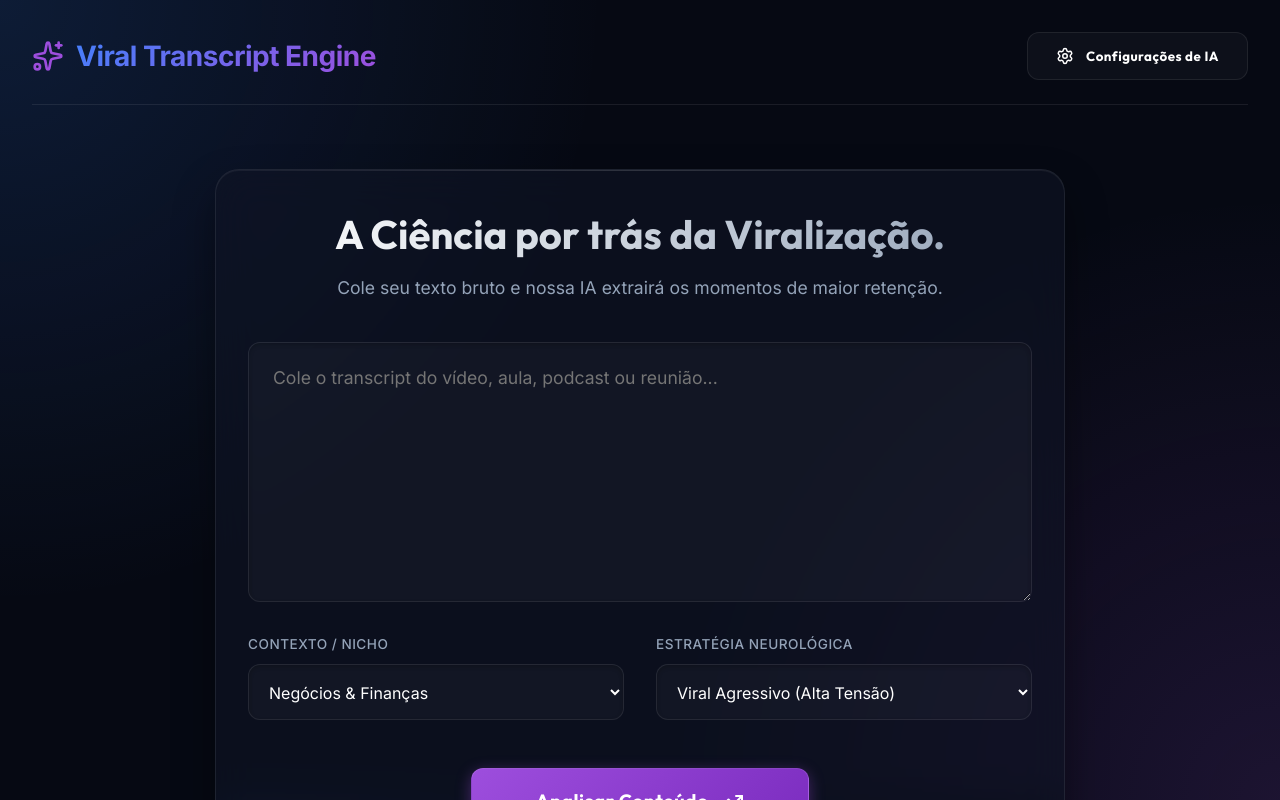
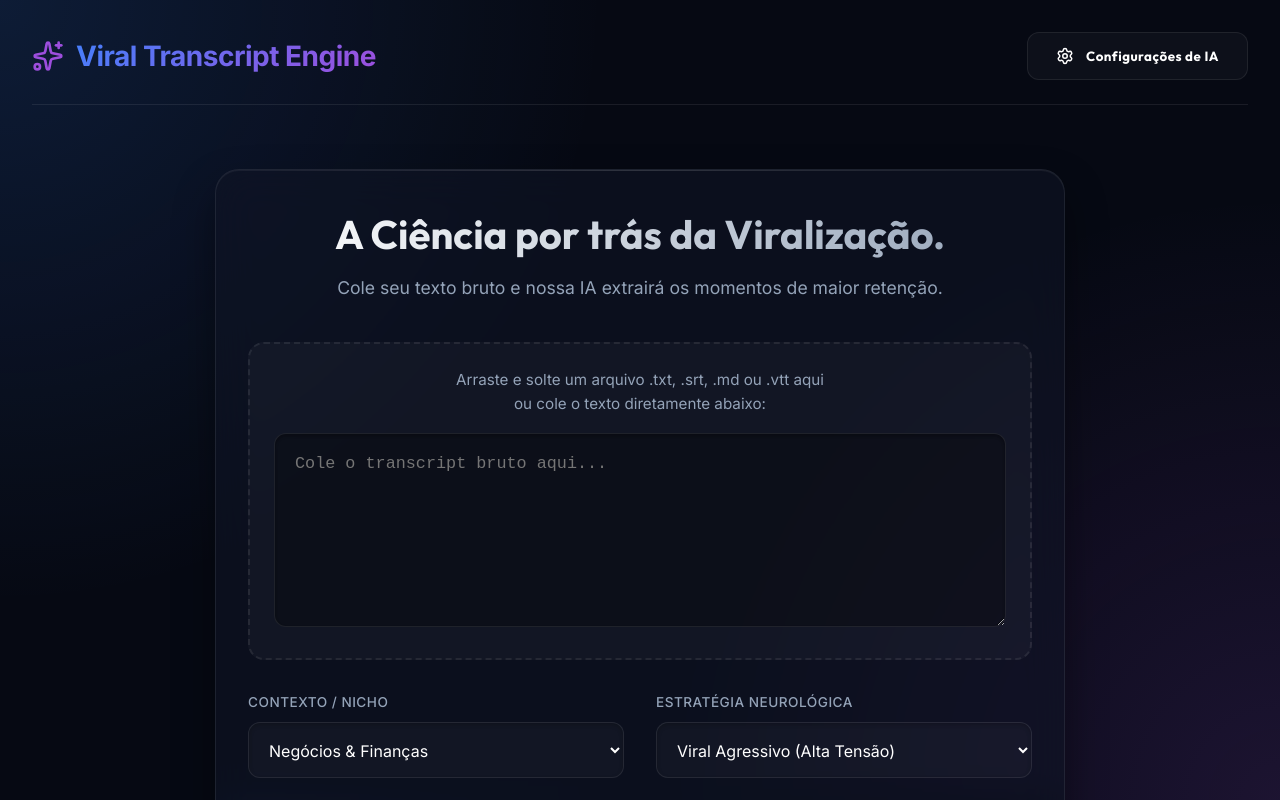
Before and after one commit to adbeeldavis/viral-transcript-engine, a React (Vite) app: page / in a window 1280 px wide. Shown: the top 800 px of the page. Built offline with nearby package versions, Linux system fonts and the light colour scheme.

Commit message:
feat: true file drag and drop support and dynamic AI prompts

```diff
--- a/src/App.tsx
+++ b/src/App.tsx
@@ -39,6 +39,7 @@ function App() {
   // Player State
   const [isPlaying, setIsPlaying] = useState(false);
   const [activeWordIndex, setActiveWordIndex] = useState(-1);
+  const [isDragging, setIsDragging] = useState(false);
 
   const handleProcess = async () => {
     if (!transcript.trim()) {
@@ -58,7 +59,7 @@ function App() {
       const resStart = await fetch('http://localhost:3001/api/transcripts/process', {
         method: 'POST',
         headers: { 'Content-Type': 'application/json' },
-        body: JSON.stringify({ originalText: transcript, provider, apiKey })
+        body: JSON.stringify({ originalText: transcript, provider, apiKey, niche, preset })
       });
 
       if (!resStart.ok) throw new Error("Erro ao iniciar o processamento na API.");
@@ -203,13 +204,45 @@ function App() {
                 <p style={{ color: 'var(--text-muted)', fontSize: '1.1rem' }}>Cole seu texto bruto e nossa IA extrairá os momentos de maior retenção.</p>
               </div>
 
-              <div className="input-group" style={{ marginBottom: '2rem' }}>
+              <div
+                onDragOver={(e) => { e.preventDefault(); setIsDragging(true); }}
+                onDragLeave={() => setIsDragging(false)}
+                onDrop={(e) => {
+                  e.preventDefault();
+                  setIsDragging(false);
+                  if (e.dataTransfer.files && e.dataTransfer.files.length > 0) {
+                    const file = e.dataTransfer.files[0];
+                    const reader = new FileReader();
+                    reader.onload = (event) => {
+                      if (event.target?.result) {
+                        setTranscript(event.target.result as string);
+                      }
+                    };
+                    reader.readAsText(file);
+                  }
+                }}
+                style={{
+                  border: isDragging ? '2px dashed var(--primary)' : '2px dashed var(--border-light)',
+                  background: isDragging ? 'rgba(157, 78, 221, 0.05)' : 'var(--bg-input)',
+                  borderRadius: '1rem', padding: '1.5rem', textAlign: 'center', marginBottom: '2rem', transition: 'all 0.3s ease'
+                }}
+              >
+                <div style={{ marginBottom: '1rem', color: 'var(--text-muted)', fontSize: '0.95rem' }}>
+                  Arraste e solte um arquivo .txt, .srt, .md ou .vtt aqui <br/> ou cole o texto diretamente abaixo:
+                </div>
                 <textarea
-                  rows={10}
-                  placeholder="Cole o transcript do vídeo, aula, podcast ou reunião..."
+                  rows={8}
+                  placeholder="Cole o transcript bruto aqui..."
                   value={transcript}
                   onChange={(e) => setTranscript(e.target.value)}
-                  style={{ resize: 'vertical', fontSize: '1.1rem', padding: '1.5rem' }}
+                  style={{
+                    width: '100%', resize: 'vertical', fontSize: '1.05rem', padding: '1.25rem',
+                    background: 'rgba(0,0,0,0.3)', border: '1px solid var(--border-light)',
+                    color: '#fff', borderRadius: '0.75rem', outline: 'none',
+                    boxShadow: 'inset 0 2px 4px rgba(0,0,0,0.3)'
+                  }}
+                  onFocus={(e) => e.target.style.borderColor = 'var(--primary)'}
+                  onBlur={(e) => e.target.style.borderColor = 'var(--border-light)'}
                 ></textarea>
               </div>
 
```
Also changed, not shown: 2 other files (tests, documents, lock files or other folders).
